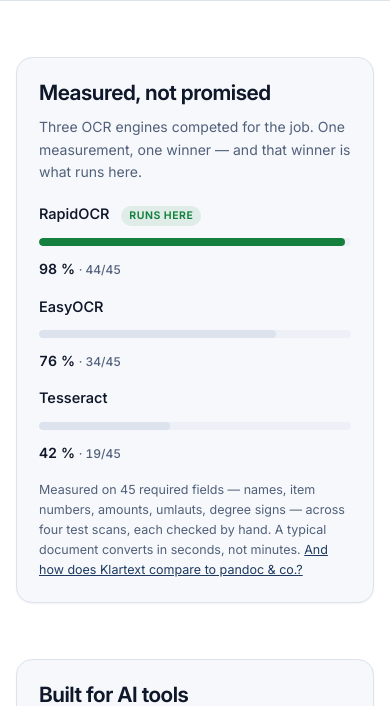
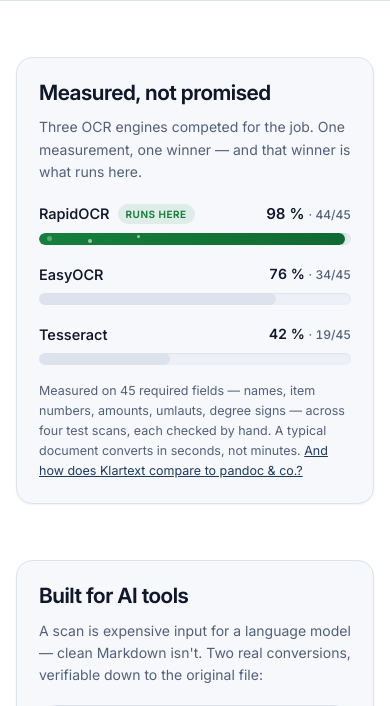
Before and after one commit to BEKO2210/klartext, a FastAPI app: page / in a window 390 px wide. Shown: the part 3806-4512 px from the top of the page. Run offline with FastAPI, Linux system fonts and the light colour scheme; parts of the project's set-up code (start-up, migrations or seed data) failed here and were passed over; some libraries are stand-ins or nearby versions.

Commit message:
Benchmark-Diagramm: Siegerbalken mit Energie-Bläschen, sauberes Raster
- Balken 12px mit Laufrille (Innenschatten); der Sieger bekommt Verlauf,
  Leuchtsaum und drei durchwandernde Lichtbläschen in verschiedenen
  Größen und Takten — Bewegung nur auf dem Gewinner, die Verlierer
  bleiben still (dataviz-Regel: Akzent folgt der Entität).
- "Läuft hier"-Marke bricht nie mehr um: Namensspalte nimmt sich ihre
  Breite (auto statt 88-150px-Klemme), Name+Marke als nowrap-Flex.
- Handy/schmale Tablets: Name links, Wert rechts, Balken volle Breite
  darunter — explizit platziert, die Autoplatzierung schob den Wert
  sonst unter den Balken.
- Dunkelmodus mit eigenen Leucht-/Rillenwerten; reduced-motion
  schaltet die Bläschen ab.

Co-Authored-By: Claude Fable 5 <noreply@anthropic.com>
Claude-Session: https://claude.ai/code/session_01381NXGeLEwPALr3krHcKNo

```diff
--- a/app/klartext/static/ui.css
+++ b/app/klartext/static/ui.css
@@ -314,43 +314,97 @@ h1 {
 /* Der OCR-Vergleich aus dem README, sichtbar gemacht. Nur echte Zahlen:
    45 einzeln geprüfte Pflichtangaben über vier Testscans. Balkenbreiten als
    Klassen, weil die CSP keine Inline-Styles erlaubt. */
-.bench { display: grid; gap: 14px; margin-top: 18px; }
+.bench { display: grid; gap: 16px; margin-top: 18px; }
 .bench-zeile {
-  display: grid; grid-template-columns: minmax(88px, 150px) 1fr auto;
-  align-items: center; gap: 12px 16px;
+  display: grid; grid-template-columns: auto 1fr auto;
+  align-items: center; gap: 10px 16px;
 }
-.bench-name { font-size: 14.5px; font-weight: 550; color: var(--text); }
+/* Name + Marke duerfen nie umbrechen — die Spalte nimmt sich ihre Breite. */
+.bench-name {
+  font-size: 14.5px; font-weight: 550; color: var(--text);
+  display: inline-flex; align-items: center; gap: 8px;
+  white-space: nowrap;
+}
 .bench-name .bench-aktiv {
-  display: inline-block; margin-left: 8px; padding: 2px 8px;
+  display: inline-block; padding: 2px 8px;
   border-radius: 999px;
-  font-size: 10.5px; font-weight: 650; font-style: normal;
+  font-size: 10px; font-weight: 650; font-style: normal;
   letter-spacing: .05em; text-transform: uppercase;
   color: var(--accent); background: rgba(21, 128, 61, .10);
+  white-space: nowrap;
 }
 .bench-balken {
-  height: 8px; border-radius: 999px;
+  height: 12px; border-radius: 999px;
   background: var(--surface-2);
+  box-shadow: inset 0 1px 2px rgba(15, 23, 42, .06);
   overflow: hidden;
 }
-.bench-balken i { display: block; height: 100%; border-radius: inherit; }
-/* Ein Akzent, der Rest zurückhaltend: der Blick soll auf dem liegen, was läuft. */
-.bench-98 { width: 98%; background: var(--accent); }
+.bench-balken i {
+  display: block; position: relative; height: 100%;
+  border-radius: inherit; overflow: hidden;
+}
+/* Ein Akzent, der Rest zurückhaltend: der Blick liegt auf dem, was läuft. */
+.bench-98 {
+  width: 98%;
+  background: linear-gradient(90deg, var(--accent), var(--accent-hover));
+  box-shadow: 0 0 10px rgba(21, 128, 61, .30);
+}
 .bench-76 { width: 76%; background: var(--border); }
 .bench-42 { width: 42%; background: var(--border); }
+
+/* Energie-Blaeschen im Siegerbalken: drei Lichtpunkte in verschiedenen
+   Groessen und Takten wandern von links nach rechts. */
+.bench-98 b {
+  position: absolute; top: 50%; left: -4%;
+  border-radius: 50%;
+  background: rgba(255, 255, 255, .65);
+  animation: bench-blase 3.2s linear infinite;
+}
+.bench-98 b:nth-child(1) { width: 5px; height: 5px; margin-top: -2.5px; }
+.bench-98 b:nth-child(2) {
+  width: 3px; height: 3px; margin-top: -4px;
+  animation-duration: 4.1s; animation-delay: 1.1s;
+}
+.bench-98 b:nth-child(3) {
+  width: 4px; height: 4px; margin-top: 0;
+  animation-duration: 3.7s; animation-delay: 2.2s;
+}
+@keyframes bench-blase {
+  0%   { left: -4%;  opacity: 0; }
+  12%  { opacity: .9; }
+  88%  { opacity: .9; }
+  100% { left: 102%; opacity: 0; }
+}
+
 .bench-wert {
   font-size: 14px; font-weight: 600; color: var(--text);
   font-variant-numeric: tabular-nums; white-space: nowrap;
 }
 .bench-wert small { color: var(--muted); font-weight: 500; font-size: 12px; }
+.bench-sieger .bench-wert { font-size: 15px; }
 .bench-fuss { margin: 16px 0 0; font-size: 12.5px; color: var(--muted); line-height: 1.6; }
 
-@media (max-width: 519px) {
-  .bench-zeile { grid-template-columns: 1fr auto; }
-  .bench-balken { grid-column: 1 / -1; }
+/* Handy und schmale Tablets: Name links, Wert rechts, Balken in voller
+   Breite darunter — kein Umbruch im Namen, keine gequetschte Spalte. */
+@media (max-width: 599px) {
+  .bench { gap: 18px; }
+  .bench-zeile { grid-template-columns: 1fr auto; row-gap: 7px; }
+  /* Explizit platziert: Name oben links, Wert oben rechts, Balken in voller
+     Breite darunter — die Autoplatzierung wuerde den Wert sonst unter den
+     Balken schieben. */
+  .bench-name   { grid-row: 1; grid-column: 1; }
+  .bench-wert   { grid-row: 1; grid-column: 2; justify-self: end; }
+  .bench-balken { grid-row: 2; grid-column: 1 / -1; }
 }
 
 @media (prefers-color-scheme: dark) {
   .bench-name .bench-aktiv { background: rgba(34, 197, 94, .16); }
+  .bench-98 { box-shadow: 0 0 10px rgba(34, 197, 94, .35); }
+  .bench-98 b { background: rgba(255, 255, 255, .5); }
+  .bench-balken { box-shadow: inset 0 1px 2px rgba(0, 0, 0, .3); }
+}
+@media (prefers-reduced-motion: reduce) {
+  .bench-98 b { animation: none; opacity: 0; }
 }
 
 /* ---------------------------------------------------------------- Vergleich */
--- a/app/klartext/templates/landing.html
+++ b/app/klartext/templates/landing.html
@@ -305,10 +305,12 @@
     <h2 id="bench-heading">{{ t('landing.bench.h') }}</h2>
     <p class="small muted">{{ t('landing.bench.sub') }}</p>
     <div class="bench">
-      <div class="bench-zeile">
+      <div class="bench-zeile bench-sieger">
         <span class="bench-name">RapidOCR
           <em class="bench-aktiv">{{ t('landing.bench.active') }}</em></span>
-        <span class="bench-balken" aria-hidden="true"><i class="bench-98"></i></span>
+        {# Drei Energie-Blaeschen wandern durch den Siegerbalken — Bewegung
+           nur auf dem Gewinner, die Verlierer bleiben still. #}
+        <span class="bench-balken" aria-hidden="true"><i class="bench-98"><b></b><b></b><b></b></i></span>
         <span class="bench-wert">98&nbsp;% <small>· 44/45</small></span>
       </div>
       <div class="bench-zeile">
```
